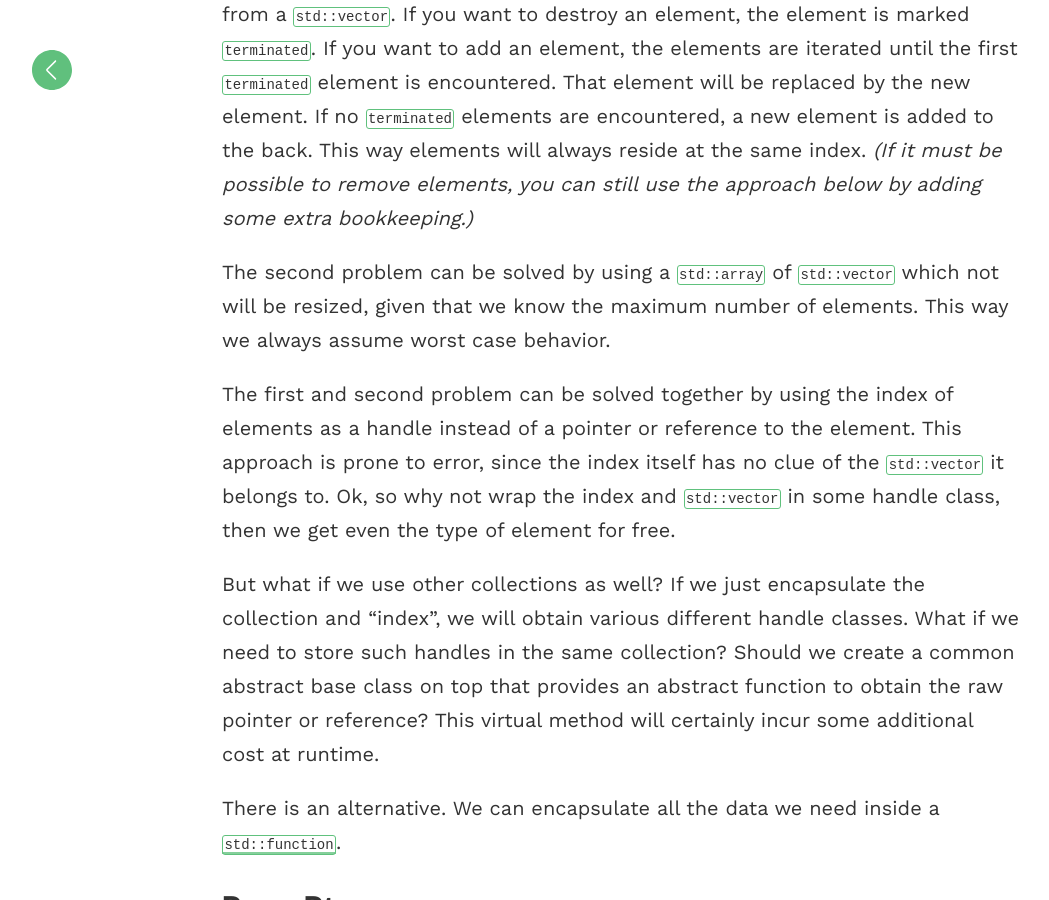
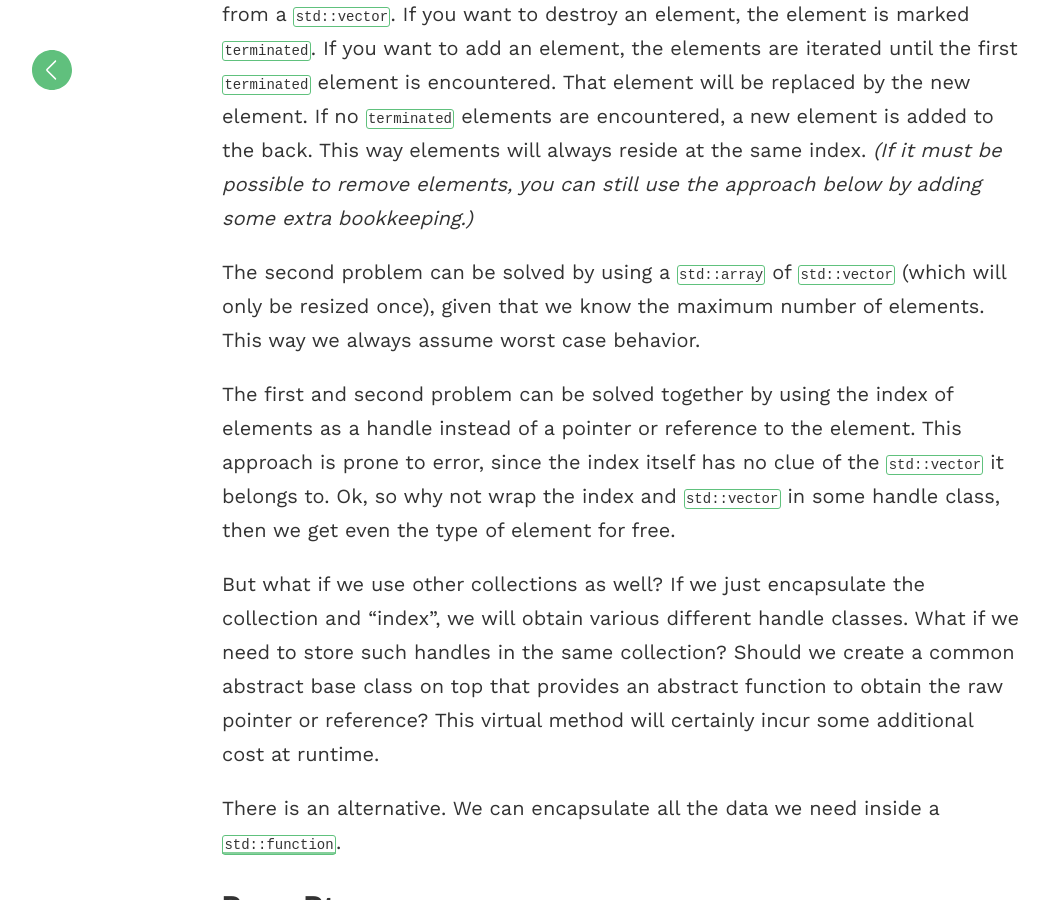
Before and after one commit to matt77hias/Blog, a Jekyll site: the page built from _posts/2018-01-28-the-universal-pointer.md, in a window 1280 px wide and 900 px high, scrolled down 1219 px. Shown: the whole window, without its empty margins (18-1067 px from the left). Built offline with Jekyll 4.4.1, drawn with Linux system fonts in a browser that asks for light colours; comment, search, counter and statistics services are not loaded.

Commit message:
Update 2018-01-28-the-universal-pointer.md

```diff
--- a/_posts/2018-01-28-the-universal-pointer.md
+++ b/_posts/2018-01-28-the-universal-pointer.md
@@ -29,7 +29,7 @@ That element will be replaced by the new element. If no `terminated` elements ar
 This way elements will always reside at the same index.
 *(If it must be possible to remove elements, you can still use the approach below by adding some extra bookkeeping.)*
 
-The second problem can be solved by using a `std::array` of `std::vector` which not will be resized,
+The second problem can be solved by using a `std::array` of `std::vector` (which will only be resized once),
 given that we know the maximum number of elements. This way we always assume worst case behavior.
 
 The first and second problem can be solved together by using the index of elements as a handle instead of a pointer or reference to the element.
```
